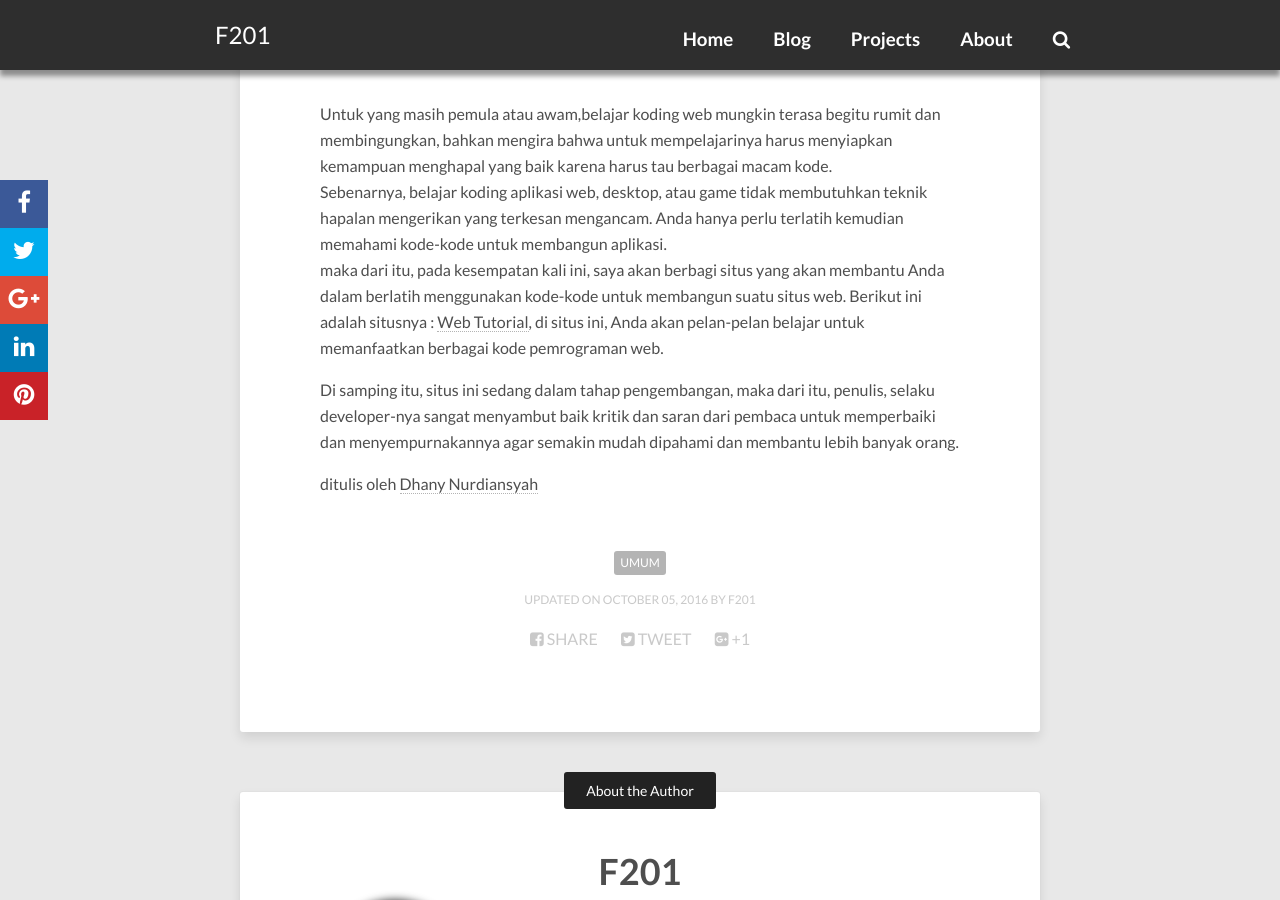
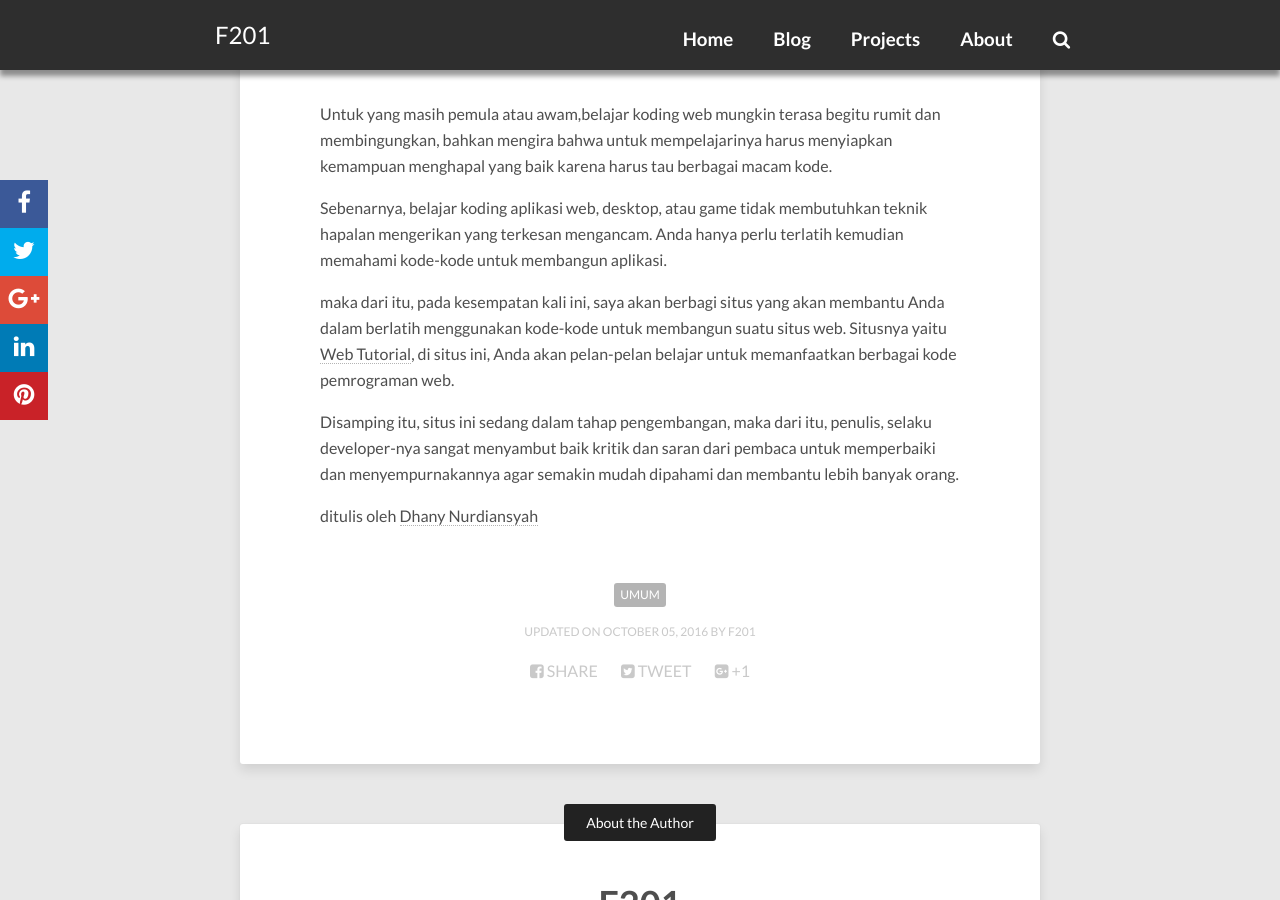
Before and after one commit to F201/f201.github.io, a Jekyll site: the page built from _posts/2016-10-05-belajar-web-di-web-tutorial.md, in a window 1280 px wide and 900 px high, scrolled down 404 px. Built offline with Jekyll 4.4.1, drawn with Linux system fonts in a browser that asks for light colours; nearby versions of some CDN libraries; comment, search, counter and statistics services are not loaded.

Commit message:
update posting situs Web Tutorial

```diff
--- a/_posts/2016-10-05-belajar-web-di-web-tutorial.md
+++ b/_posts/2016-10-05-belajar-web-di-web-tutorial.md
@@ -12,16 +12,17 @@
 dan membingungkan, bahkan mengira bahwa untuk mempelajarinya harus menyiapkan kemampuan
 menghapal yang baik karena harus tau berbagai macam kode.
 <!-- more -->
+
 Sebenarnya, belajar koding aplikasi web, desktop, atau game tidak membutuhkan teknik
 hapalan mengerikan yang terkesan mengancam. Anda hanya perlu terlatih kemudian
 memahami kode-kode untuk membangun aplikasi.
+
 maka dari itu, pada kesempatan kali ini, saya akan berbagi situs yang akan membantu
-Anda dalam berlatih menggunakan kode-kode untuk membangun suatu situs web. Berikut ini
-adalah situsnya : <a href="https://dhanyn10.github.io/dev/tutorial/tutorial-html" target="_blank">Web Tutorial</a>, di
+Anda dalam berlatih menggunakan kode-kode untuk membangun suatu situs web. Situsnya yaitu <a title="Web Tutorial" href="https://dhanyn10.github.io/dev/tutorial/tutorial-html" target="_blank">Web Tutorial</a>, di
 situs ini, Anda akan pelan-pelan belajar untuk memanfaatkan berbagai kode pemrograman
 web.
 
-Di samping itu, situs ini sedang dalam tahap pengembangan, maka dari itu, penulis,
+Disamping itu, situs ini sedang dalam tahap pengembangan, maka dari itu, penulis,
 selaku developer-nya sangat menyambut baik kritik dan saran dari pembaca untuk
 memperbaiki dan menyempurnakannya agar semakin mudah dipahami dan membantu
 lebih banyak orang.
```
